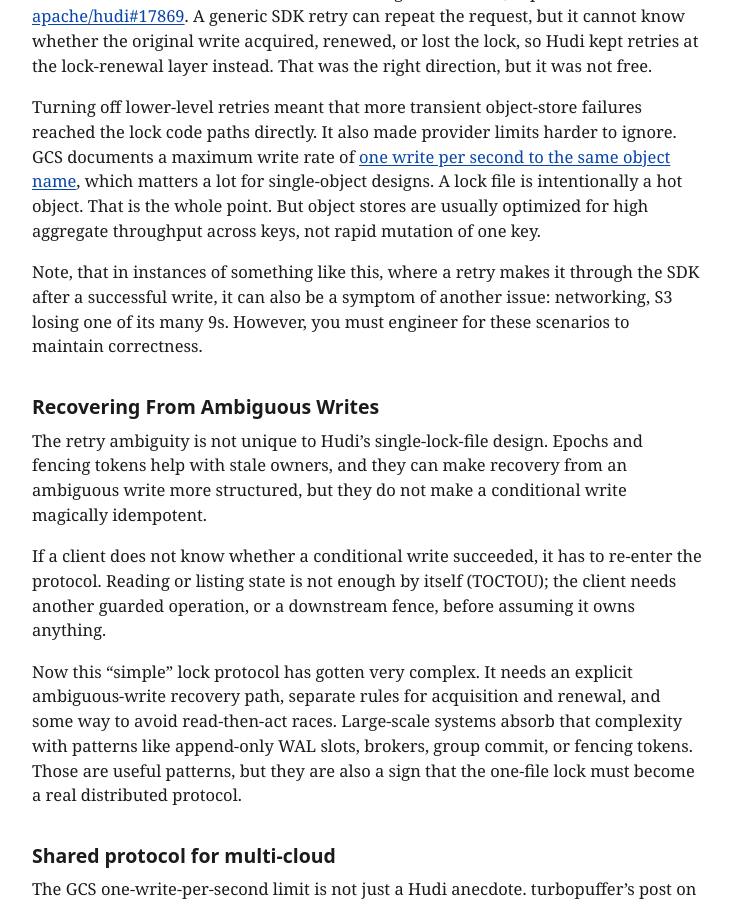
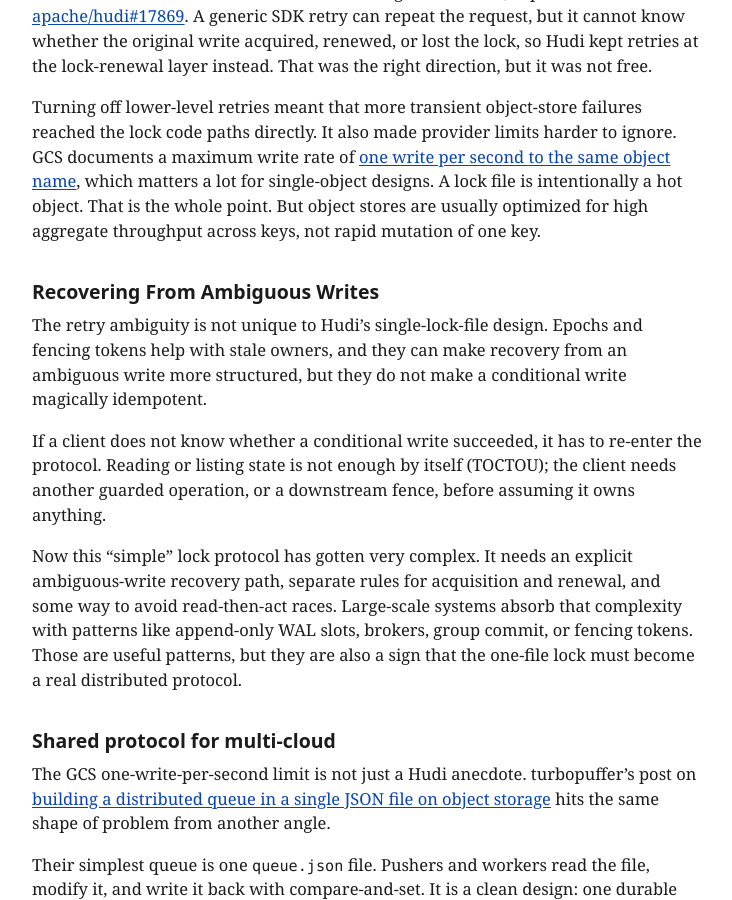
Before and after one commit to alexr17/alexr17.github.io, a Jekyll site: the page built from notes/the-sharp-edges-of-object-storage-conditional-writes.md, in a window 1280 px wide and 900 px high, scrolled down 3402 px. Shown: the whole window, without its empty margins (272-1004 px from the left). Built offline with Jekyll 4.4.1, drawn with Linux system fonts in a browser that asks for light colours.

Commit message:
Remove duplicate retry note

```diff
--- a/notes/the-sharp-edges-of-object-storage-conditional-writes.md
+++ b/notes/the-sharp-edges-of-object-storage-conditional-writes.md
@@ -76,8 +76,6 @@
 
 Turning off lower-level retries meant that more transient object-store failures reached the lock code paths directly. It also made provider limits harder to ignore. GCS documents a maximum write rate of [one write per second to the same object name](https://cloud.google.com/storage/quotas), which matters a lot for single-object designs. A lock file is intentionally a hot object. That is the whole point. But object stores are usually optimized for high aggregate throughput across keys, not rapid mutation of one key.
 
-Note, that in instances of something like this, where a retry makes it through the SDK after a successful write, it can also be a symptom of another issue: networking, S3 losing one of its many 9s. However, you must engineer for these scenarios to maintain correctness.
-
 ## Recovering From Ambiguous Writes
 
 The retry ambiguity is not unique to Hudi's single-lock-file design. Epochs and fencing tokens help with stale owners, and they can make recovery from an ambiguous write more structured, but they do not make a conditional write magically idempotent.
```
